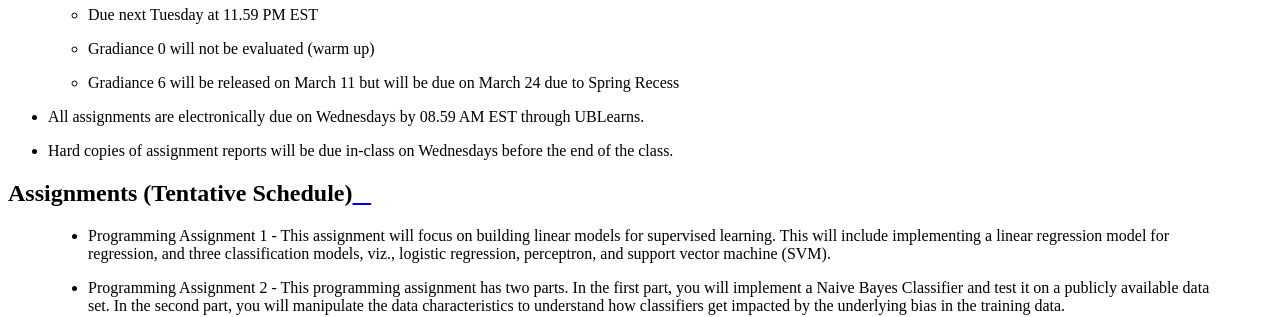
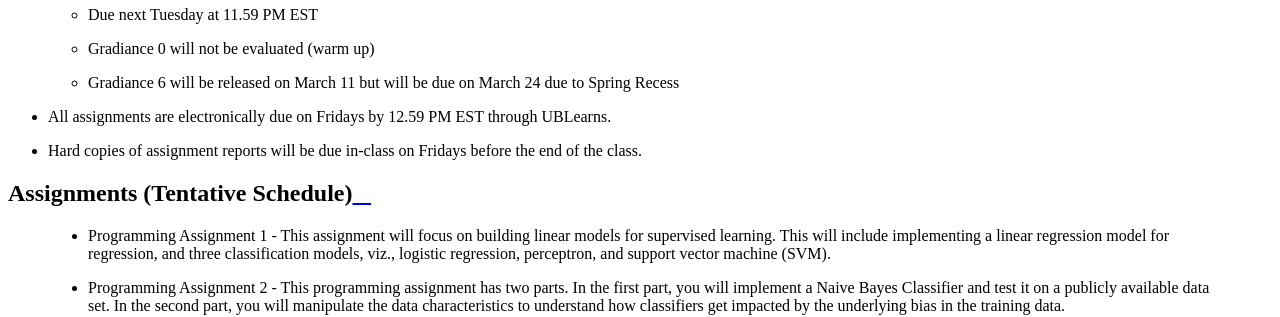
Before and after one commit to ubdsgroup/mlcourse-ub, a Sphinx documentation site: the page built from source/syllabus.rst, in a window 1280 px wide and 900 px high, scrolled down 4083 px. Shown: the part 152-469 px from the top of the window. Built offline with Sphinx 7.4.7 and the Read the Docs theme 2.0.0, drawn with Linux system fonts in a browser that asks for light colours.

Commit message:
modifying the submission guidelines

```diff
--- a/source/syllabus.rst
+++ b/source/syllabus.rst
@@ -173,8 +173,8 @@ Course Deliverables
     * Gradiance 0 will not be evaluated (warm up)
     * Gradiance 6 will be released on March 11 but will be due on March 24 due to Spring Recess
 
-  * All assignments are electronically due on Wednesdays by 08.59 AM EST through UBLearns.
-  * Hard copies of assignment reports will be due in-class on Wednesdays before the end of the class.
+  * All assignments are electronically due on Fridays by 12.59 PM EST through UBLearns.
+  * Hard copies of assignment reports will be due in-class on Fridays before the end of the class.
 
 Assignments (Tentative Schedule)
 ---------------------------------
```
